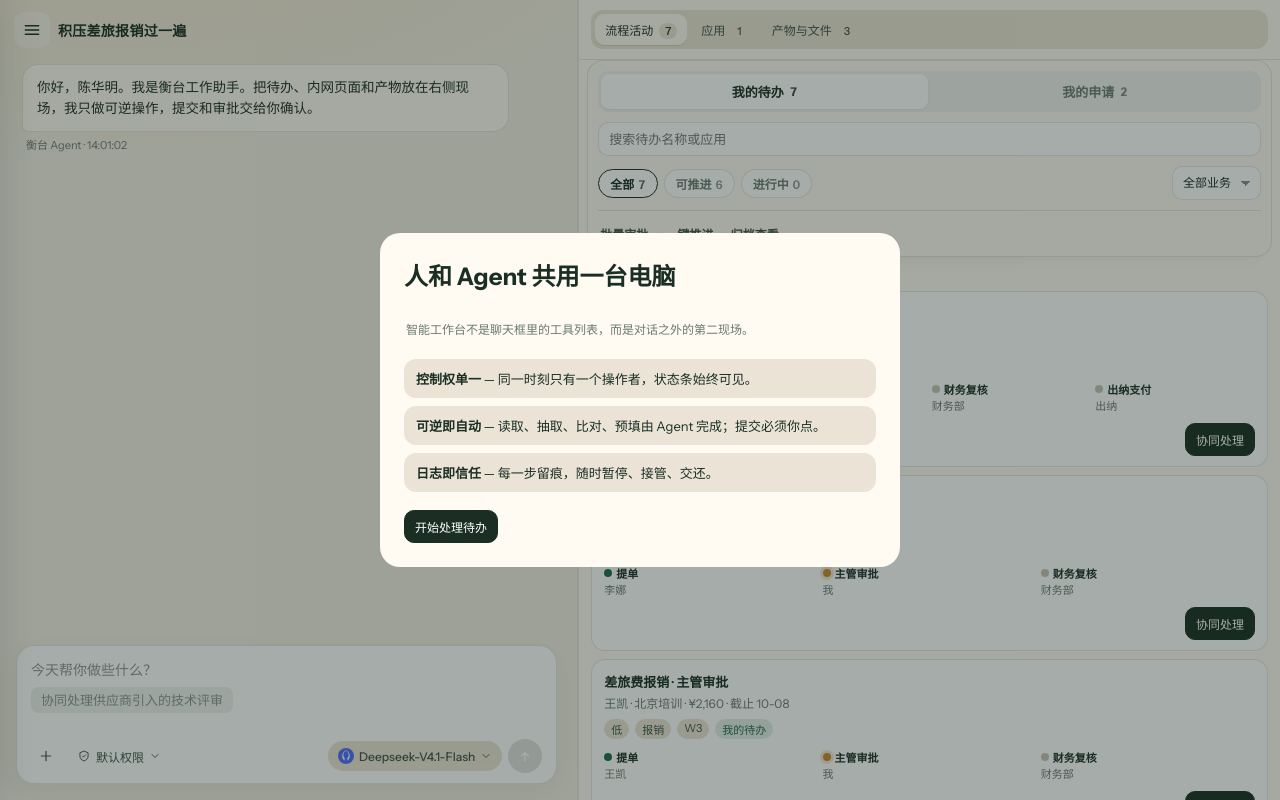
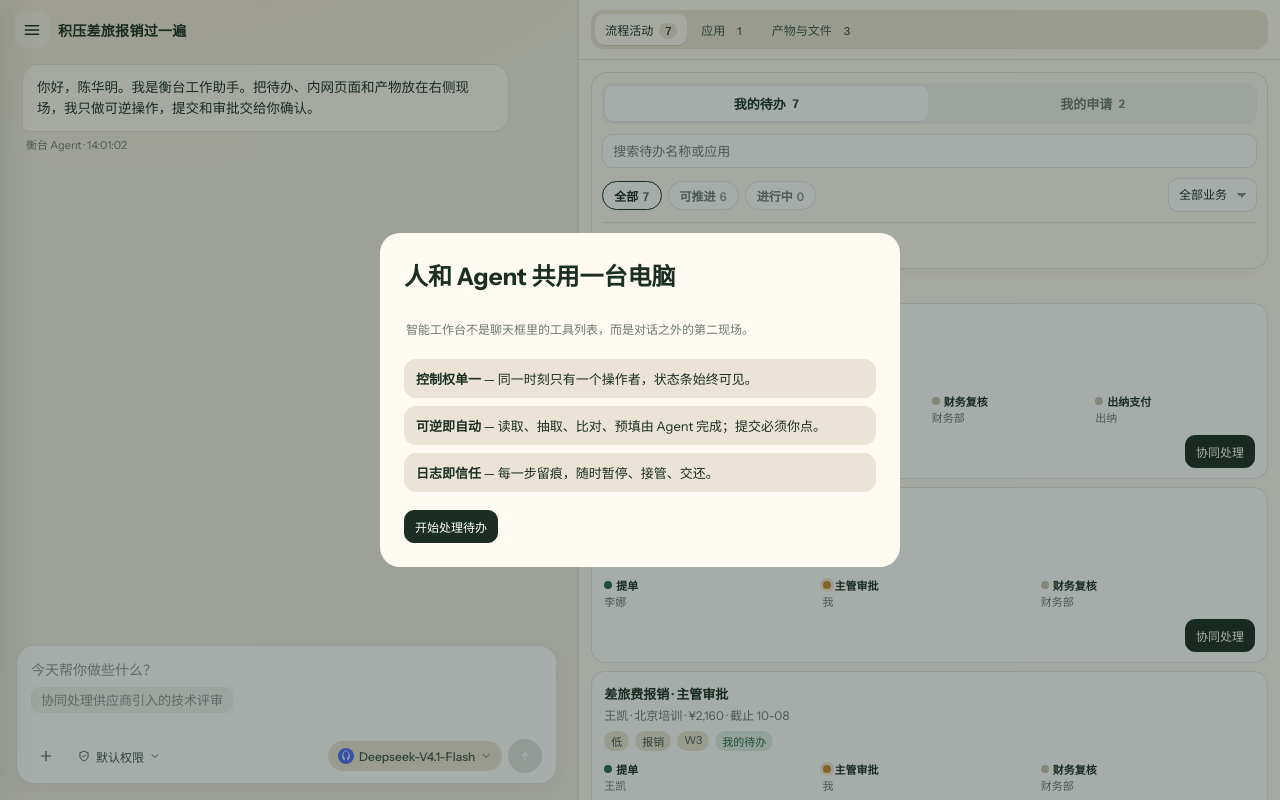
Before and after one commit to c-builder/workbench, a React (Vite) app: page / in a window 1280 px wide. Built offline with nearby package versions, Linux system fonts and the light colour scheme.

Commit message:
Add spacing between bench tabs and the flow console.
Co-authored-by: Cursor <cursoragent@cursor.com>

```diff
--- a/src/index.css
+++ b/src/index.css
@@ -677,9 +677,9 @@ button { cursor: pointer; }
 /* Flow panel */
 .flow-panel { flex: 1; overflow: auto; padding: 14px 16px 24px; }
 .flow-console {
-  position: sticky; top: -14px; z-index: 4;
+  position: sticky; top: 0; z-index: 4;
   background: var(--surface);
-  margin: -14px -4px 14px;
+  margin: 0 0 14px;
   padding: 12px;
   box-shadow: 0 10px 20px -14px rgba(0, 0, 0, 0.12);
   border: 1px solid var(--line);
@@ -1327,7 +1327,7 @@ input.val {
 
   .flow-panel { padding: 12px; }
   .flow-console {
-    top: -12px; margin: -12px -4px 12px; padding: 10px;
+    top: 0; margin: 0 0 12px; padding: 10px;
   }
   .section-h, .card.running, .card[data-agentable='1'] { scroll-margin-top: 110px; }
   .row-actions { gap: 6px; }
@@ -1439,7 +1439,7 @@ input.val {
 
   .flow-panel { padding: 12px; }
   .flow-console {
-    top: -12px; margin: -12px -4px 12px; padding: 10px;
+    top: 0; margin: 0 0 12px; padding: 10px;
   }
   .section-h, .card.running, .card[data-agentable='1'] { scroll-margin-top: 120px; }
   .row-actions { gap: 6px; }
```
